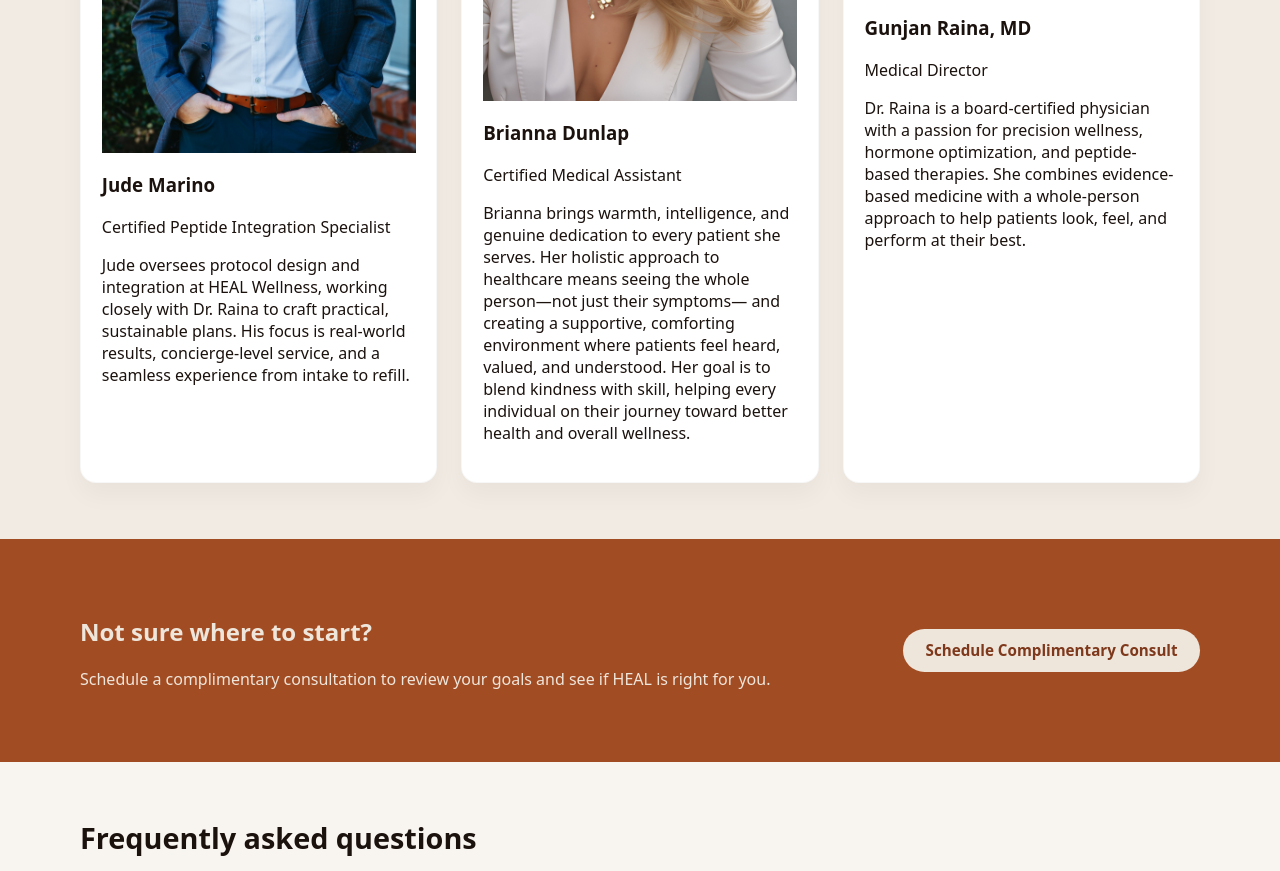
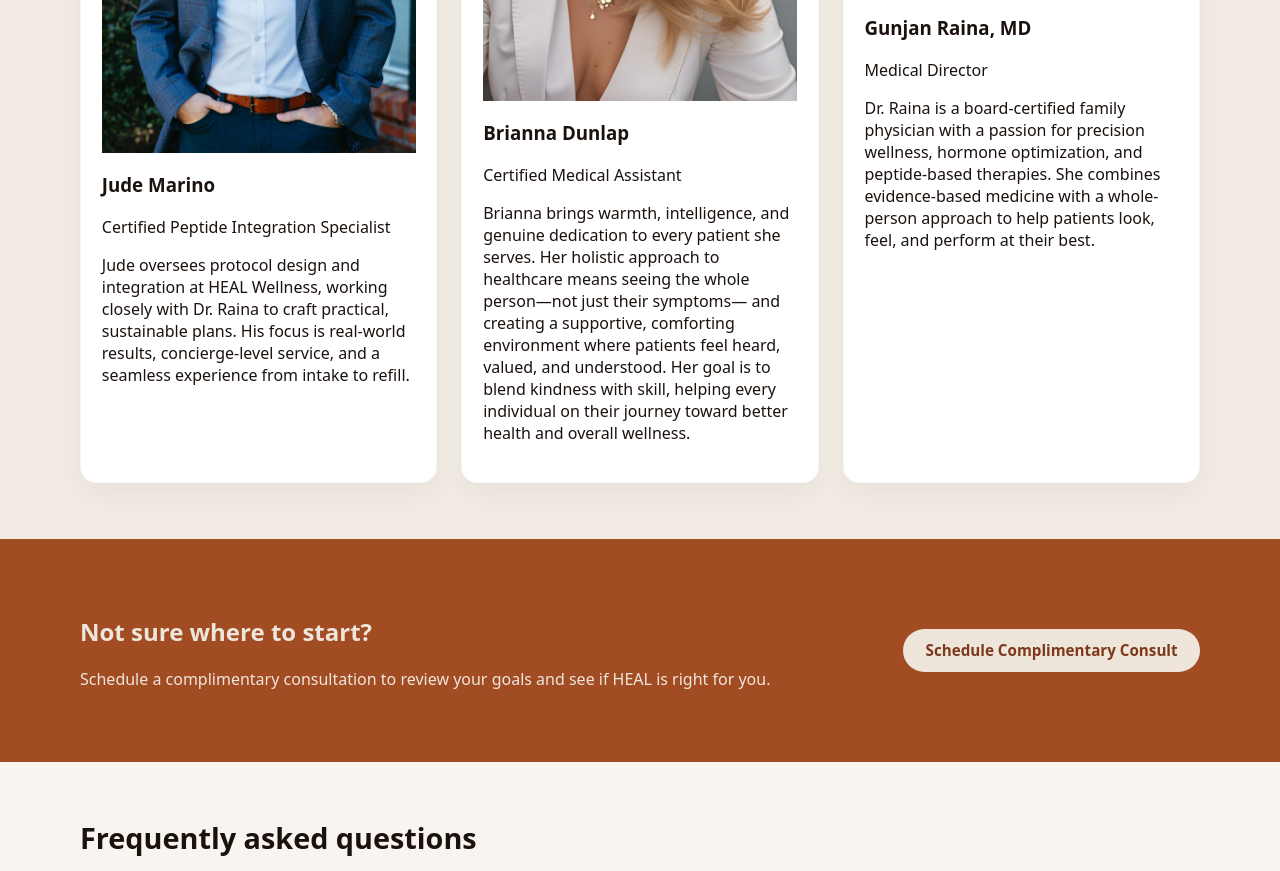
Before and after one commit to jmarino13/HEAL-3, a plain HTML site: page index.html in a window 1280 px wide. Shown: the part 3182-4053 px from the top of the page. Drawn offline with Linux system fonts and the light colour scheme.

Commit message:
Update index.html

```diff
--- a/index.html
+++ b/index.html
@@ -272,7 +272,7 @@
         <h3>Gunjan Raina, MD</h3>
         <p class="team-title">Medical Director</p>
         <p>
-          Dr. Raina is a board-certified physician with a passion for precision wellness, hormone
+          Dr. Raina is a board-certified family physician with a passion for precision wellness, hormone
           optimization, and peptide-based therapies. She combines evidence-based medicine with a
           whole-person approach to help patients look, feel, and perform at their best.
         </p>
```
